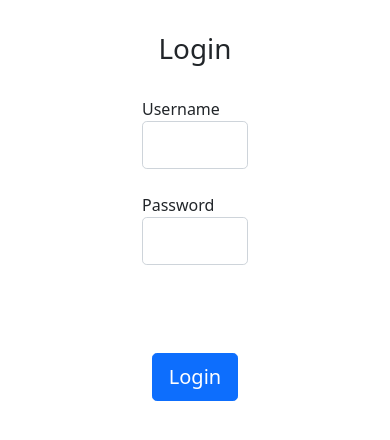
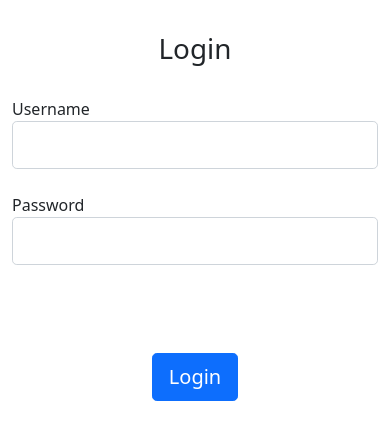
Before and after one commit to yuvneesh/yuvneesh.com, a Flask app: page /login in a window 390 px wide. Shown: the top 440 px of the page. Run offline with Flask 3, Linux system fonts and the light colour scheme.

Commit message:
container size made more responsive by adding multiple col-#

```diff
--- a/templates/login.html
+++ b/templates/login.html
@@ -14,7 +14,7 @@
 </head>
 <title>Login Page</title>
 <body>
-    <div class="container col-4 mt-4 pt-2">
+    <div class="container col-12 col-sm-6 col-md-4 mt-4 pt-2">
         <h1 class="text-center">Login</h1>
         <form method="POST" action="">
             {{ form.hidden_tag()}}
```
